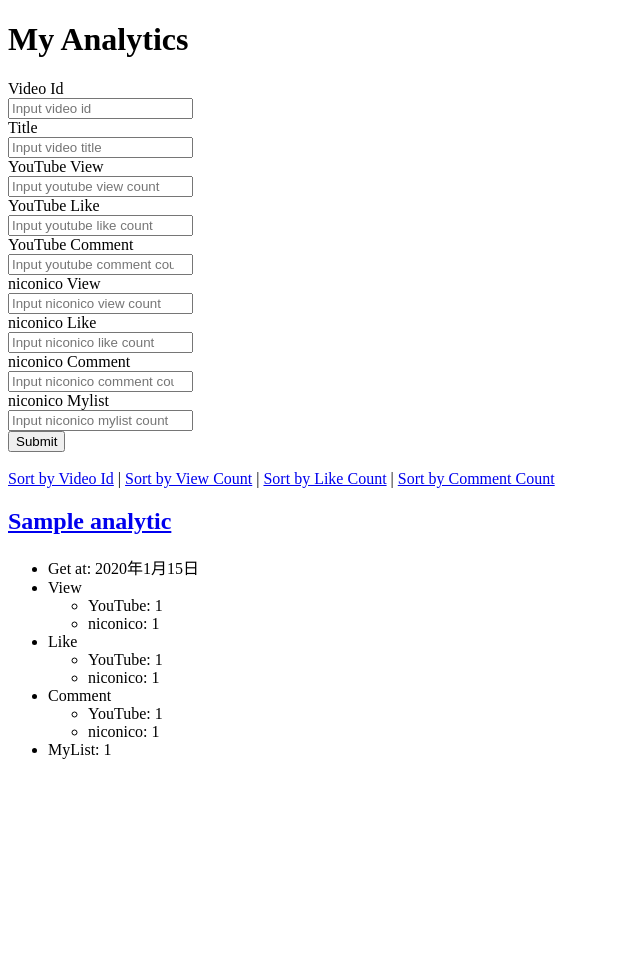
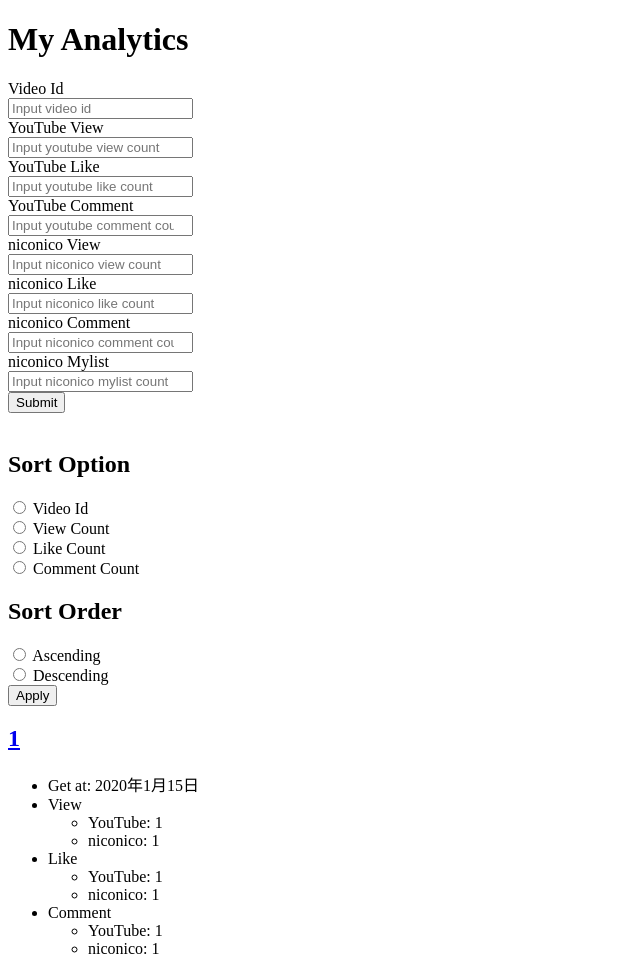
Before and after one commit to akiaki0219/my-analytics, a Django app: page / in a window 1280 px wide. Shown: the top 956 px of the page, without its empty margins (0-640 px from the left). Before the commit the page ends 759 px from the top, so only its background shows below. Run offline with Django 5.2, Linux system fonts and the light colour scheme; tables that the repository leaves empty hold one stand-in row (values such as "Sample post").

Commit message:
ソート機能の拡張

```diff
--- a/analytics/models.py
+++ b/analytics/models.py
@@ -3,7 +3,6 @@
 
 class Analytic(models.Model):
   videoId = models.IntegerField()
-  videoTitle = models.CharField(max_length=100)
   get_at = models.DateField(default=timezone.now)
   YouTubeView = models.PositiveIntegerField()
   niconicoView = models.PositiveIntegerField()
--- a/analytics/templates/analytics/index.html
+++ b/analytics/templates/analytics/index.html
@@ -13,10 +13,6 @@
       <div>
         <label for="idInput">Video Id</label><br>
         <input id="idInput" name="videoId" type="number" placeholder="Input video id">
-      </div>
-      <div>
-        <label for="titleInput">Title</label><br>
-        <input id="titleInput" name="videoTitle" type="text" placeholder="Input video title">
       </div>
       <div>
         <label for="youtubeviewInput">YouTube View</label><br>
@@ -51,17 +47,40 @@
       </div>
     </form>
     <br>
-
-    <div>
-      <a href="{% url 'index' %}?order=id">Sort by Video Id</a> |
-      <a href="{% url 'index' %}?order=view">Sort by View Count</a> |
-      <a href="{% url 'index' %}?order=like">Sort by Like Count</a> |
-      <a href="{% url 'index' %}?order=comment">Sort by Comment Count</a>
-    </div>
-
+    <form action="{% url 'index' %}" method="get">
+      <h2>Sort Option</h2>
+      <div>
+        <input type="radio" id="videoId" name="sort" value="id"/>
+        <label for="videoId">Video Id</label>
+      </div>
+      <div>
+        <input type="radio" id="viewCount" name="sort" value="view" />
+        <label for="viewCount">View Count</label>
+      </div>
+      <div>
+        <input type="radio" id="likeCount" name="sort" value="like" />
+        <label for="likeCount">Like Count</label>
+      </div>
+      <div>
+        <input type="radio" id="commentCount" name="sort" value="comment" />
+        <label for="commentCount">Comment Count</label>
+      </div>
+      <h2>Sort Order</h2>
+      <div>
+        <input type="radio" id="asc" name="order" value="asc" />
+        <label for="asc">Ascending</label>
+      </div>
+      <div>
+        <input type="radio" id="desc" name="order" value="desc"/>
+        <label for="desc">Descending</label>
+      </div>
+      <div>
+        <button type="submit">Apply</button>
+      </div>
+    </form>
     {% for analytic in analytics %}
     <div class="text">
-      <h2><a href="{% url 'detail' analytic.id %}">{{ analytic.videoTitle }}</a></h2>
+      <h2><a href="{% url 'detail' analytic.id %}">{{ analytic.videoId }}</a></h2>
       <ul>
         <li>Get at: {{ analytic.get_at }}</li>
         <li>View<ul>
--- a/analytics/views.py
+++ b/analytics/views.py
@@ -7,7 +7,6 @@
   if request.method == "POST":
     analytic = Analytic(
       videoId=request.POST['videoId'],
-      videoTitle=request.POST['videoTitle'],
       get_at=date.today(),
       YouTubeView=request.POST['YouTubeView'],
       YouTubeLike=request.POST['YouTubeLike'],
@@ -18,14 +17,15 @@
       niconicoMylist=request.POST['niconicoMylist']
     )
     analytic.save()
-  if request.GET.get('order') == 'view':
-    analytics = Analytic.objects.order_by('-YouTubeView')
-  elif request.GET.get('order') == 'like':
-    analytics = Analytic.objects.order_by('-YouTubeLike')
-  elif request.GET.get('order') == 'comment':
-    analytics = Analytic.objects.order_by('-YouTubeComment')
-  else:
-    analytics = Analytic.objects.order_by('-videoId')
+  sort_options = {
+    'id': 'videoId',
+    'view': 'YouTubeView',
+    'like': 'YouTubeLike',
+    'comment': 'YouTubeComment'
+  }
+  sort_field = sort_options.get(request.GET.get('sort'), 'videoId')
+  order = '' if request.GET.get('order')=='asc' else '-'
+  analytics = Analytic.objects.order_by('{}{}'.format(order, sort_field))
   context = {
     'analytics': analytics
   }
```
Also changed, not shown: analytics/tests.py (+24 -27 lines), analytics/migrations/0002_remove_analytic_videotitle.py (added).
